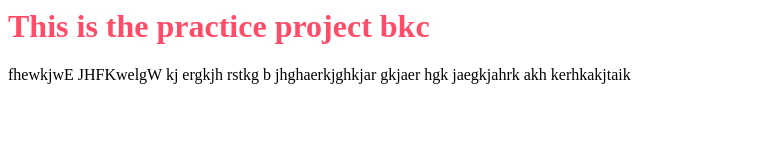
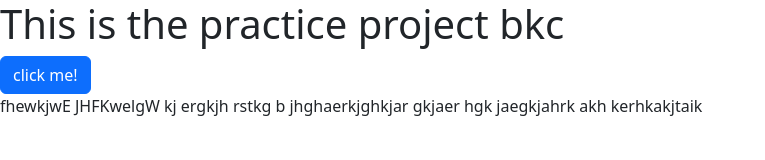
Before and after one commit to Samay2204/practice, a plain HTML site: page index.html in a window 1280 px wide. Shown: the whole page, without its empty margins (0-765 px from the left). Drawn offline with nearby package versions, Linux system fonts and the light colour scheme.

Commit message:
Update index.html

```diff
--- a/index.html
+++ b/index.html
@@ -1,12 +1,16 @@
 <html>
   <head>
     <link rel="stylesheet" href="style.css">
+    <link href="https://cdn.jsdelivr.net/npm/bootstrap@5.3.3/dist/css/bootstrap.min.css" rel="stylesheet" integrity="sha384-QWTKZyjpPEjISv5WaRU9OFeRpok6YctnYmDr5pNlyT2bRjXh0JMhjY6hW+ALEwIH" crossorigin="anonymous">
+    <script src="https://cdn.jsdelivr.net/npm/bootstrap@5.3.3/dist/js/bootstrap.bundle.min.js" integrity="sha384-YvpcrYf0tY3lHB60NNkmXc5s9fDVZLESaAA55NDzOxhy9GkcIdslK1eN7N6jIeHz" crossorigin="anonymous"></script>
   </head>
   <body>
     <h1>
       This is the practice project bkc
     </h1>
 
+    <button type="button" class="btn btn-primary">click me!</button>
+
     <p>
       fhewkjwE JHFKwelgW  kj ergkjh rstkg b jhghaerkjghkjar gkjaer hgk jaegkjahrk akh kerhkakjtaik
     </p>
```
